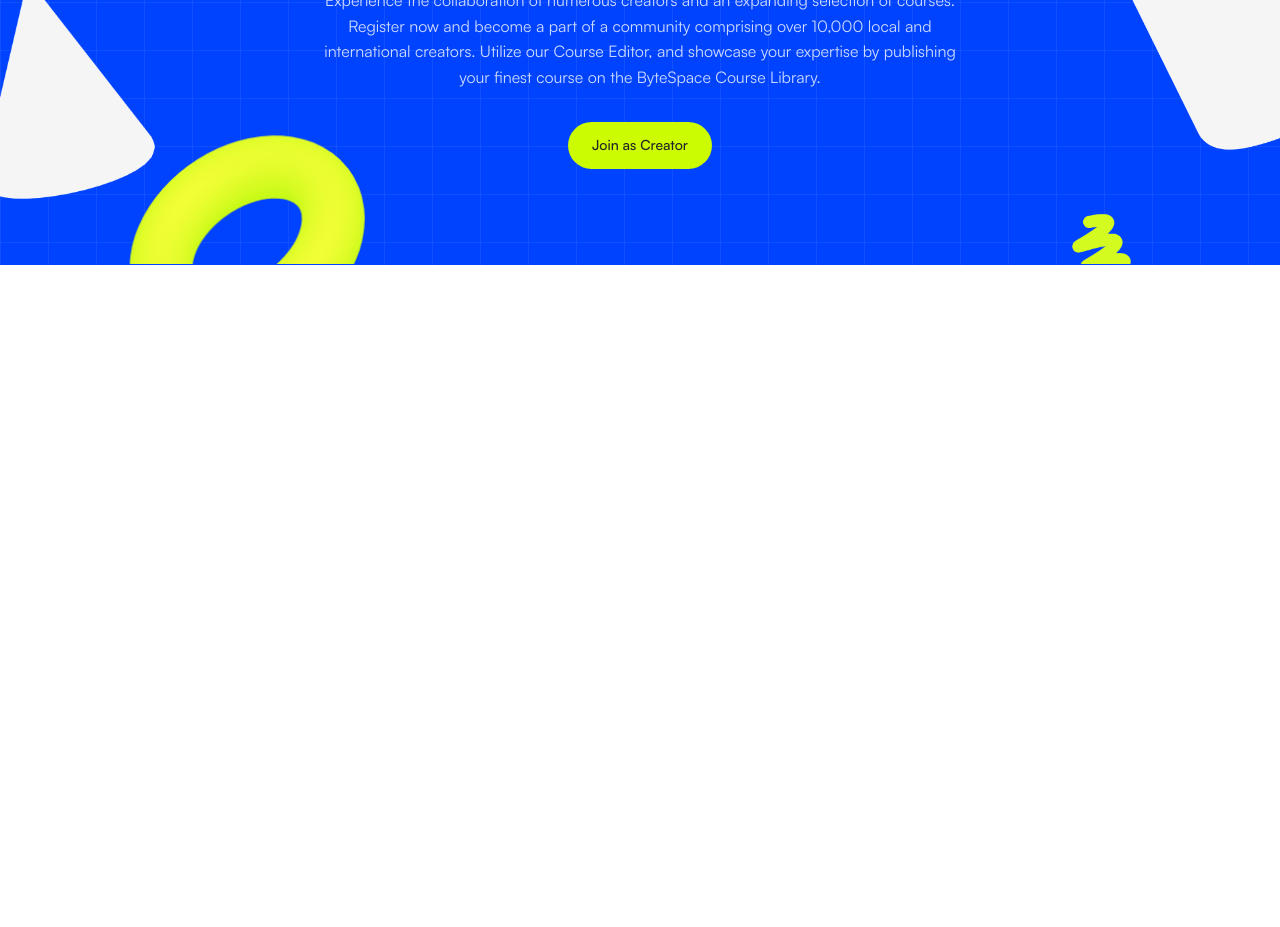
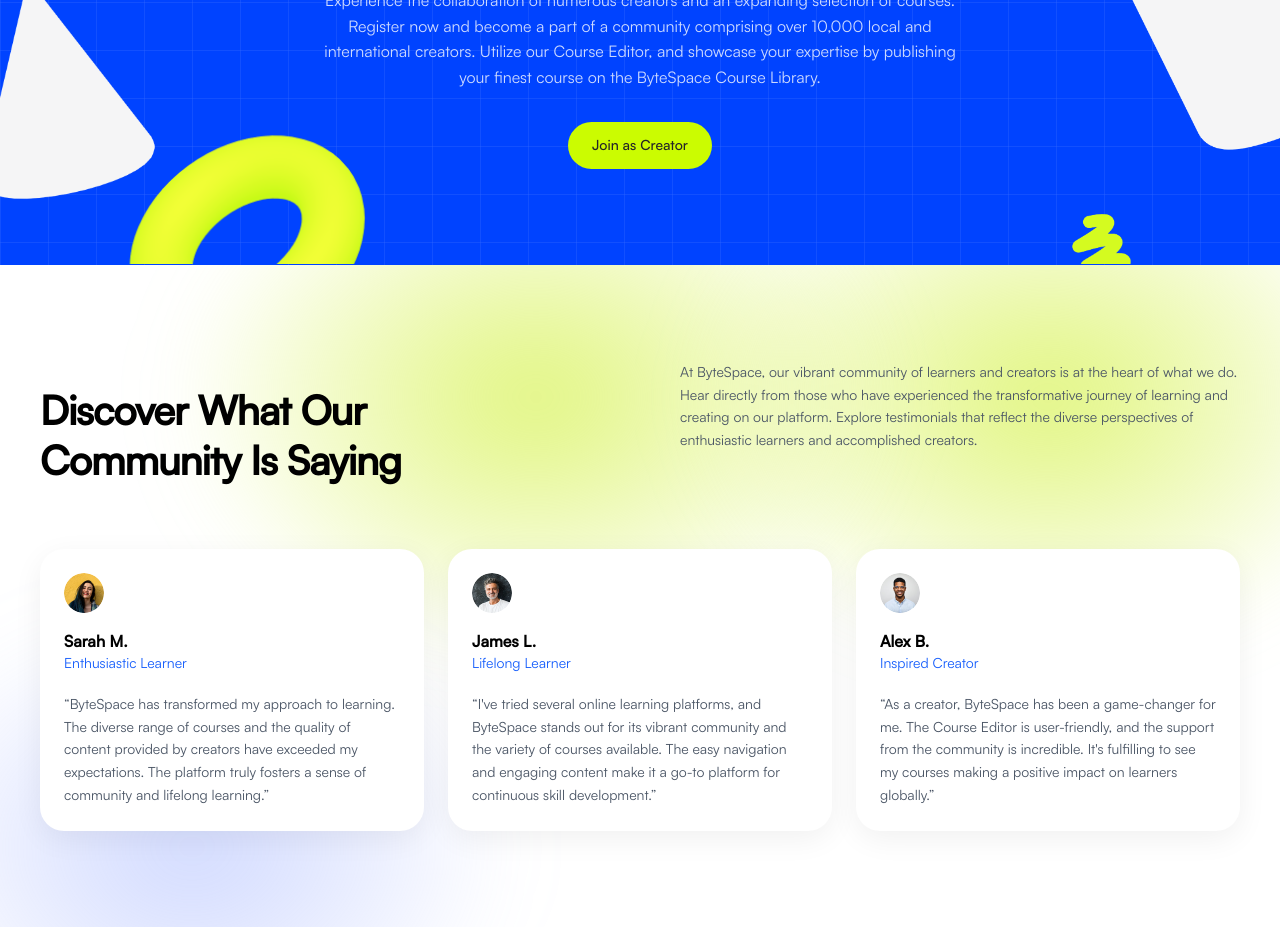
Before and after one commit to shafikulnayem10/bytespace-new, a Next.js app: page / in a window 1280 px wide. Shown: the part 4520-5447 px from the top of the page. Before the commit the page ends 4785 px from the top, so only its background shows below. Built offline with nearby package versions, Linux system fonts and the light colour scheme.

Commit message:
added testimonials section

```diff
--- a/src/app/page.js
+++ b/src/app/page.js
@@ -6,6 +6,7 @@ import Courses from "@/components/sections/Courses";
 import LearningPaths from "@/components/sections/LearningPaths";
 import GrowthPaths from "@/components/sections/GrowthPaths";
 import CreatorCTA from "@/components/sections/CreatorCTA";
+import Testimonials from "@/components/sections/Testimonials";
 
 export default function Home() {
   return (
@@ -19,6 +20,7 @@ export default function Home() {
         <LearningPaths></LearningPaths>
         <GrowthPaths></GrowthPaths>
         <CreatorCTA></CreatorCTA>
+        <Testimonials></Testimonials>
       </main>
     </>
   );
--- a/src/components/sections/Testimonials.jsx
+++ b/src/components/sections/Testimonials.jsx
@@ -0,0 +1,88 @@
+import Image from "next/image";
+
+const testimonials = [
+  {
+    name: "Sarah M.",
+    role: "Enthusiastic Learner",
+    avatar: "/images/testimonials/sarah.png",
+    quote:
+      "ByteSpace has transformed my approach to learning. The diverse range of courses and the quality of content provided by creators have exceeded my expectations. The platform truly fosters a sense of community and lifelong learning.",
+  },
+  {
+    name: "James L.",
+    role: "Lifelong Learner",
+    avatar: "/images/testimonials/james.png",
+    quote:
+      "I've tried several online learning platforms, and ByteSpace stands out for its vibrant community and the variety of courses available. The easy navigation and engaging content make it a go-to platform for continuous skill development.",
+  },
+  {
+    name: "Alex B.",
+    role: "Inspired Creator",
+    avatar: "/images/testimonials/alex.png",
+    quote:
+      "As a creator, ByteSpace has been a game-changer for me. The Course Editor is user-friendly, and the support from the community is incredible. It's fulfilling to see my courses making a positive impact on learners globally.",
+  },
+];
+
+export default function Testimonials() {
+  return (
+    <section className="relative overflow-hidden bg-white py-16 md:py-24">
+
+      <div
+        aria-hidden
+        className="pointer-events-none absolute -top-32 right-[-10%] h-[520px] w-[720px] max-w-none select-none rounded-full bg-[radial-gradient(closest-side,rgba(214,242,80,0.75),rgba(214,242,80,0)_100%)] blur-2xl"
+      />
+       <div
+        aria-hidden
+        className="pointer-events-none absolute -top-32 right-[30%] h-[520px] w-[720px] max-w-none select-none rounded-full bg-[radial-gradient(closest-side,rgba(214,242,80,0.75),rgba(214,242,80,0)_100%)] blur-2xl"
+      />
+
+
+      <div
+        aria-hidden
+        className="pointer-events-none absolute -bottom-40 -left-32 h-[480px] w-[640px] max-w-none select-none rounded-full bg-[radial-gradient(closest-side,rgba(150,170,255,0.45),rgba(150,170,255,0)_100%)] blur-2xl"
+      />
+
+      <div className="relative mx-auto max-w-[1200px] px-4 md:px-8 xl:px-0">
+        <div className="flex flex-col gap-6 md:flex-row md:items-start md:justify-between md:gap-16">
+          <h2 className="max-w-[420px] text-3xl font-semibold leading-tight tracking-tight text-black md:pt-6 md:text-[40px]">
+            Discover What Our Community Is Saying
+          </h2>
+          <p className="max-w-[560px] text-sm leading-relaxed text-gray-600">
+            At ByteSpace, our vibrant community of learners and creators is at
+            the heart of what we do. Hear directly from those who have
+            experienced the transformative journey of learning and creating on
+            our platform. Explore testimonials that reflect the diverse
+            perspectives of enthusiastic learners and accomplished creators.
+          </p>
+        </div>
+
+        <div className="mt-12 grid grid-cols-1 items-start gap-6 md:mt-16 md:grid-cols-3">
+          {testimonials.map((item) => (
+            <figure
+              key={item.name}
+              className="rounded-3xl bg-white p-6 shadow-[0_8px_30px_rgba(0,0,0,0.06)]"
+            >
+              <Image
+                src={item.avatar}
+                alt={item.name}
+                width={80}
+                height={80}
+                className="h-10 w-10 rounded-full object-cover"
+              />
+              <figcaption className="mt-4">
+                <p className="text-base font-semibold text-black">
+                  {item.name}
+                </p>
+                <p className="text-sm text-blue-600">{item.role}</p>
+              </figcaption>
+              <blockquote className="mt-5 text-sm leading-relaxed text-gray-600">
+                &ldquo;{item.quote}&rdquo;
+              </blockquote>
+            </figure>
+          ))}
+        </div>
+      </div>
+    </section>
+  );
+}
```
